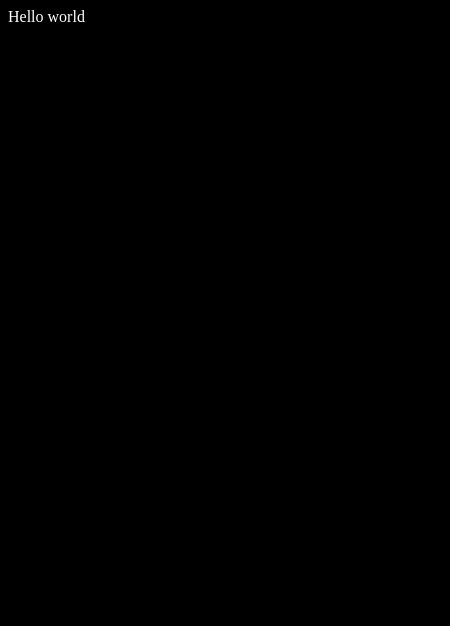
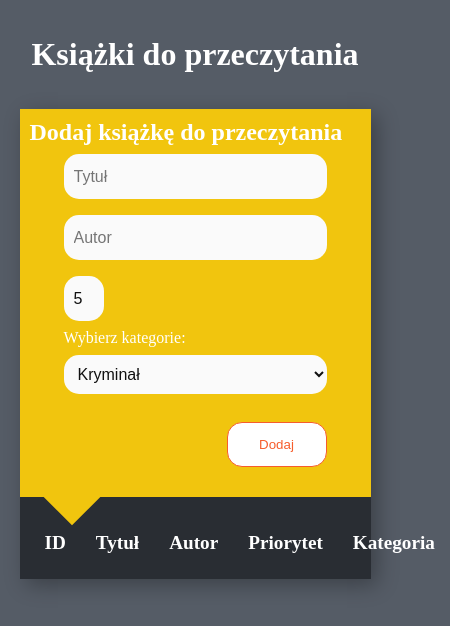
Before and after one commit to budnickip/myLibrary, a website built with webpack: page src/index.html in a window 390 px wide. Shown: the whole page, 450 px wide, since content can reach past the window. Built offline with nearby package versions, Linux system fonts and the light colour scheme.

Commit message:
add base layout and adding books

```diff
--- a/src/index.html
+++ b/src/index.html
@@ -11,7 +11,48 @@
     <meta name="description" content="Aplikacja pozwala na zapisywanie swoich ulubionych książek">
 </head>
 <body>
+<header class="header">
+    <h1>Książki do przeczytania</h1>
+</header>
+<main class="container">
+    <section class="books">
+        <div class="books-form">
+            <h2>Dodaj książkę do przeczytania</h2>
+            <form class="contact-form" name="contact-form">
+                <input class="contact-form__input" type="text" name="book-title" id="book-title" placeholder="Tytuł" required>
+                <input class="contact-form__input" type="text" name="book-author" id="book-author" placeholder="Autor" required>
+                <input class="contact-form__priority" type="number" name="book-priority" id="book-priority" value="5" required>
+                <label for="book-category">Wybierz kategorie:</label>
 
-Hello world
+                <select class="contact-form__select" name="book-category" id="book-category">
+                    <option value="crime">Kryminał</option>
+                    <option value="sci-fi">Science Fiction</option>
+                    <option value="fantasy">Fantastyka</option>
+                    <option value="poetry">Poezja</option>
+                    <option value="drama">Dramat</option>
+                    <option value="science">Nauki ścisłe</option>
+                </select>
+
+                <button class="contact-form__button" type="submit">Dodaj</button>
+            </form>
+        </div>
+        <div class="books-table">
+            <table class="table" cellspacing="0" cellpadding="0">
+                <thead class="table-header">
+                    <tr class="table-header__row">
+                        <th class="table-header__item">ID</th>
+                        <th class="table-header__item">Tytuł</th>
+                        <th class="table-header__item">Autor</th>
+                        <th class="table-header__item">Priorytet</th>
+                        <th class="table-header__item">Kategoria</th>
+                    </tr>
+                </thead>
+                <tbody class="table-body">
+
+                </tbody>
+            </table>
+        </div>
+    </section>
+</main>
 </body>
 </html>
--- a/src/index.js
+++ b/src/index.js
@@ -1 +1,5 @@
 import './styles/style.scss';
+
+import { addBook } from './scripts/addBook'
+
+addBook()
--- /dev/null
+++ b/src/scripts/addBook.js
@@ -0,0 +1,35 @@
+export const books = []
+
+export const addBook = () =>{
+    const sendButton = document.querySelector('.contact-form__button')
+
+    sendButton.addEventListener("click", function(event){
+        const bookTitle = document.querySelector('#book-title')
+        const bookAuthor = document.querySelector('#book-author')
+        const bookPriority = document.querySelector('#book-priority')
+        const bookCategory = document.querySelector('#book-category')
+        const tableBody = document.querySelector('.table-body')
+        let book = {title: bookTitle.value,
+                    author: bookAuthor.value,
+                    priority: bookPriority.value,
+                    category: bookCategory.value,
+
+                }
+        books.push(book)
+        bookTitle.value = ''
+        bookAuthor.value = ''
+        bookPriority.value = 5
+        bookCategory.value = 'crime'
+        console.log(books)
+
+        const row = `<tr class="table-body__row">
+        <td class="table-body__item">${books.length}</td>
+        <td class="table-body__item">${book.title}</td>
+        <td class="table-body__item">${book.author}</td>
+        <td class="table-body__item">${book.priority}</td>
+        <td class="table-body__item">${book.category}</td>
+        </tr>`
+        tableBody.innerHTML += row
+        event.preventDefault()
+    })
+}
--- /dev/null
+++ b/src/styles/abstracts/variables.scss
@@ -0,0 +1,9 @@
+:root{
+    --orange: #f1c50e;
+    --darkerOrange: #f65d2c;
+    --grey: #555c66;
+    --darkerGrey: #292d33;
+    --blackText: #111111;
+    --whiteText: #ffffff;
+    --whiteBackground: #FAFAFA;
+}
--- a/src/styles/base/base.scss
+++ b/src/styles/base/base.scss
@@ -0,0 +1,11 @@
+*{
+    box-sizing: border-box;
+    margin: 0;
+    padding: 0;
+    word-wrap: break-word;
+}
+
+body{
+    background-color: var(--grey, grey);
+    color: var(--whiteText, white);
+}
--- /dev/null
+++ b/src/styles/components/form.scss
@@ -0,0 +1,103 @@
+.books-form{
+    background-color: var(--orange, orange);
+    color: var(--whiteText, white);
+    padding: 10px;
+    position: relative;
+
+    &::before{
+        content: '';
+        position: absolute;
+        right: -20px;
+        top: 32px;
+        width: 40px;
+        height: 40px;
+        background-color: var(--orange, orange);
+        transform: rotate(45deg);
+    }
+}
+
+.contact-form{
+    display: flex;
+    flex-direction: column;
+    padding-left: 34px;
+    padding-right: 34px;
+
+    &__input, &__select{
+        color: var(--blackText, black);
+        background-color: var(--whiteBackground, white);
+        border: none;
+        border-radius: 15px;
+        font-size: 1em;
+        line-height: 25px;
+        outline: none;
+        padding: 10px;
+        margin: 8px 0px;
+
+        &:focus{
+            -webkit-box-shadow: inset 0px 0px 3px 0px rgba(0,0,0,0.75);
+            -moz-box-shadow: inset 0px 0px 3px 0px rgba(0,0,0,0.75);
+            box-shadow: inset 0px 0px 3px 0px rgba(0,0,0,0.75);
+        }
+    }
+
+    &__priority{
+        color: var(--blackText, black);
+        background-color: var(--whiteBackground, white);
+        border: none;
+        border-radius: 15px;
+        font-size: 1em;
+        line-height: 25px;
+        outline: none;
+        padding: 10px;
+        margin: 8px 0px;
+        width: 40px;
+        &::-webkit-outer-spin-button,
+        &::-webkit-inner-spin-button {
+          -webkit-appearance: none;
+          margin: 0;
+        }
+        &:focus{
+            -webkit-box-shadow: inset 0px 0px 3px 0px rgba(0,0,0,0.75);
+            -moz-box-shadow: inset 0px 0px 3px 0px rgba(0,0,0,0.75);
+            box-shadow: inset 0px 0px 3px 0px rgba(0,0,0,0.75);
+        }
+    }
+
+    &__button{
+        border: 1px solid var(--darkerOrange, orange);
+        border-radius: 15px;
+        padding: 14px 28px 14px 28px;
+        width: 100px;
+        background-color: var(--whiteText, white);
+        color: var(--darkerOrange, orange);
+        margin: 20px 0px;
+        align-self: flex-end;
+        cursor: pointer;
+        transition-property: background-color, color, font-weight;
+        transition-duration: .5s;
+
+        &:hover{
+            background-color:var(--darkerOrange, orange);
+            color: var(--whiteText, white);
+            font-weight: 700;
+        }
+    }
+}
+
+@media (min-width: 1px) and (max-width: 480px) {
+    .books-form::before{
+        bottom: -20px;
+        left: 32px;
+        right: unset;
+        top: unset;
+    }
+}
+
+@media (min-width: 481px) and (max-width: 900px){
+    .books-form::before{
+        bottom: -20px;
+        left: 32px;
+        right: unset;
+        top: unset;
+    }
+}
--- /dev/null
+++ b/src/styles/components/table.scss
@@ -0,0 +1,39 @@
+.books-table{
+    background-color: var(--darkerGrey, grey);
+    color: var(--whiteText, white);
+    padding: 10px 10px 10px 20px;
+}
+.table{
+    border: none;
+}
+
+.table-header__item{
+    font-size: 1.2em;
+    padding: 15px;
+}
+
+.table-body{
+    &__row{
+        &:nth-child(odd){
+            background-color: var(--grey, grey);
+            border-color:  var(--grey, grey);
+        }
+    }
+
+    &__item{
+        padding: 8px;
+        text-align: center;
+    }
+}
+
+@media (min-width: 1px) and (max-width: 480px) {
+    .books-table{
+        padding: 20px 10px 10px 10px;
+    }
+}
+
+@media (min-width: 481px) and (max-width: 900px){
+    .books-table{
+        padding: 20px 10px 10px 10px;
+    }
+}
--- /dev/null
+++ b/src/styles/layout/books.scss
@@ -0,0 +1,24 @@
+.books{
+    width: 90%;
+    max-width: 100%;
+    display: grid;
+    grid-template-columns: 40% 60%;
+    grid-template-rows: 100%;
+    -webkit-box-shadow: 6px 6px 20px rgba(0, 0, 0, 0.3);
+    -moz-box-shadow: 6px 6px 20px rgba(0, 0, 0, 0.3);
+    box-shadow: 6px 6px 20px rgba(0, 0, 0, 0.3);
+}
+
+@media (min-width: 1px) and (max-width: 480px) {
+    .books{
+        grid-template-rows: unset;
+        grid-template-columns: 100%;
+    }
+}
+
+@media (min-width: 481px) and (max-width: 900px){
+    .books{
+        grid-template-rows: unset;
+        grid-template-columns: 100%;
+    }
+}
--- /dev/null
+++ b/src/styles/layout/container.scss
@@ -0,0 +1,5 @@
+.container{
+    width: 100%;
+    display: flex;
+    justify-content: center;
+}
--- /dev/null
+++ b/src/styles/layout/header.scss
@@ -0,0 +1,6 @@
+.header{
+    width: 100%;
+    display: flex;
+    justify-content: center;
+    margin: 36px 0px;
+}
--- a/src/styles/style.scss
+++ b/src/styles/style.scss
@@ -1,4 +1,7 @@
-body{
-    background-color: black;
-    color: white;
-}
+@import './abstracts/variables.scss';
+@import './base/base.scss';
+@import './layout//header.scss';
+@import './layout/container.scss';
+@import './layout/books.scss';
+@import './components/form.scss';
+@import './components/table.scss';
```
